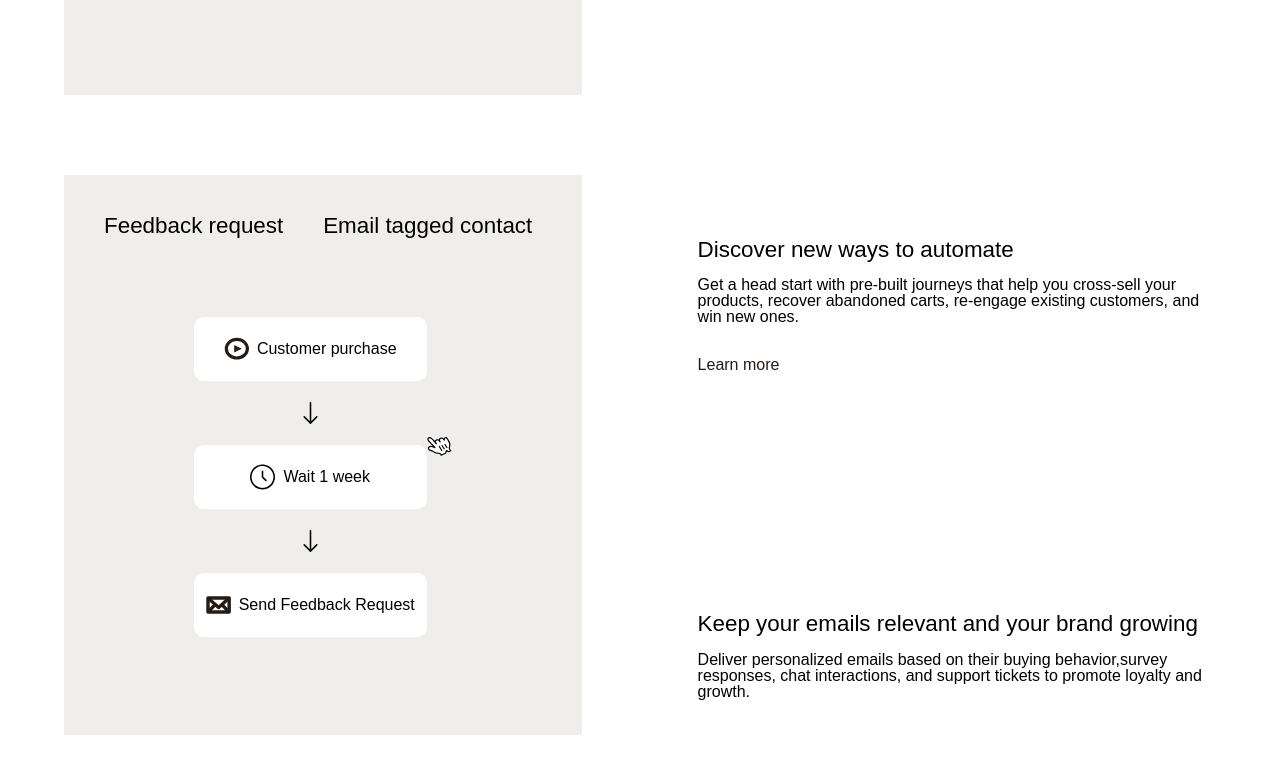
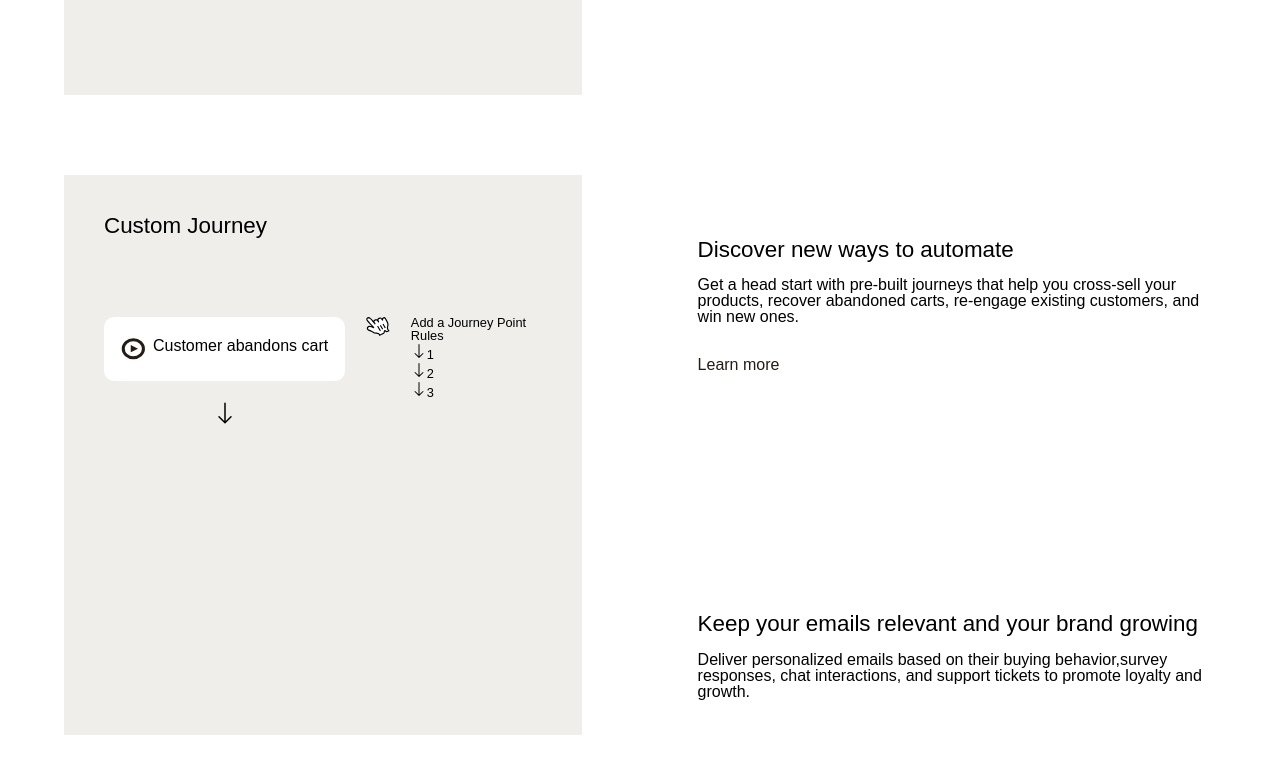
Before and after one commit to zamaraiev/mail-chimp-landing-page, a plain HTML site: page index.html in a window 1280 px wide. Shown: the part 3025-3798 px from the top of the page. Drawn offline with Linux system fonts and the light colour scheme.

Commit message:
Block Updated #5

```diff
--- a/index.html
+++ b/index.html
@@ -286,36 +286,35 @@
                     <div class="about-us__schema">
                         <div class="about-us__schema-description row-column-2">
                             <p class="about-us__schema-description-title">
-                                Feedback request
-                            </p>
-                            <p class="about-us__schema-description-title">
-                                Email tagged contact
+                                Custom Journey
                             </p>
                         </div>
-                        <div class="about-us__schema-diagram row-column-3">
-                            <div class="about-us__schema-column"></div>
+                        <div class="row-column-3 about-us__schema-diagram">
                             <div class="about-us__schema-column">
                                 <div class="about-us__schema-step about-us__schema-step-container">
                                     <img src="assets/about-us/play.svg" alt="icon" class="about-us__schema-icon">
-                                    <p class="about-us__schema-text">Customer purchase</p>
+                                    <p class="about-us__schema-text">Customer abandons cart</p>
                                 </div>
                                 <div class="about-us__schema-step">
                                     <img src="assets/about-us/arrow-down.svg" alt="icon" class="about-us__schema-icon">
                                 </div>
-                                <div class="about-us__schema-step about-us__schema-step-container">
-                                    <img src="assets/about-us/clock.svg" alt="icon" class="about-us__schema-icon">
-                                    <p class="about-us__schema-text">Wait 1 week</p>
-                                </div>
-                                <div class="about-us__schema-step">
-                                    <img src="assets/about-us/arrow-down.svg" alt="icon" class="about-us__schema-icon">
-                                </div>
-                                <div class="about-us__schema-step about-us__schema-step-container">
-                                    <img src="assets/about-us/letter.svg" alt="icon" class="about-us__schema-icon">
-                                    <p class="about-us__schema-text">Send Feedback Request</p>
-                                </div>
                             </div>
                             <div class="about-us__schema-column">
                                 <img src="assets/about-us/pointer.svg" alt="icon" class="about-us__schema-icon">
+                            </div>
+                            <div class="about-us__schema-column">
+                               <div class="about-us__schema-action-block">
+                                    <p class="about-us__schema-action-title">Add a Journey Point</p>
+                                    <ul>
+                                        <li>Rules</li>
+                                        <ul>
+                                            <li><img src="assets/about-us/arrow-down.svg" alt="">1</li>
+                                            <li><img src="assets/about-us/arrow-down.svg" alt="">2</li>
+                                            <li><img src="assets/about-us/arrow-down.svg" alt="">3</li>
+                                        </ul>
+                                        <ul></ul>
+                                    </ul>
+                               </div>
                             </div>
                         </div>
                     </div>
--- a/style/scss/components/about-us.scss
+++ b/style/scss/components/about-us.scss
@@ -31,6 +31,12 @@
 
         height: 70vh;
         margin-bottom: 10vh;
+
+        &:last-child .about-us__schema-diagram{
+            grid-template-columns: 55% 15% 30%;
+
+            text-align: center;
+        }
     }
 
     &__description-title{
@@ -62,13 +68,14 @@
     &__schema{
         background-color: rgb(239, 238, 234);
         height: 100%;
+        padding: 5vh;
 
         &-diagram{
-            grid-template-columns: 25% 45% 30%;
+            grid-template-columns: 20% 55% 25%;
         }
 
         &-icon{
-            width: 25px;
+            width: 1.5rem;
         }
 
         &-step{
@@ -86,24 +93,25 @@
         }
 
         &-text {
-            padding-top: 1.5rem;
+            padding-top: 1.3rem;
             padding-left: 0.5rem;
         }
 
-        &-column:last-child {
-            padding-top: 15vh;
+        &-column:last-child &-icon{
+            margin-top: 15vh;
         }
 
         &-description{
-            margin-bottom: 5vh;
-            padding: 5vh;
+            margin-bottom: 10vh;
         }
 
         &-description-title{
             font-size: $mediumFontSize;
-            //text-align: center;
+        }
+
+        &-action-block{
+            text-align: left;
+            font-size: $smallFontSize;
         }
     }
-
-
 }
```
Also changed, not shown: style/css/style.css, 1 other file.
